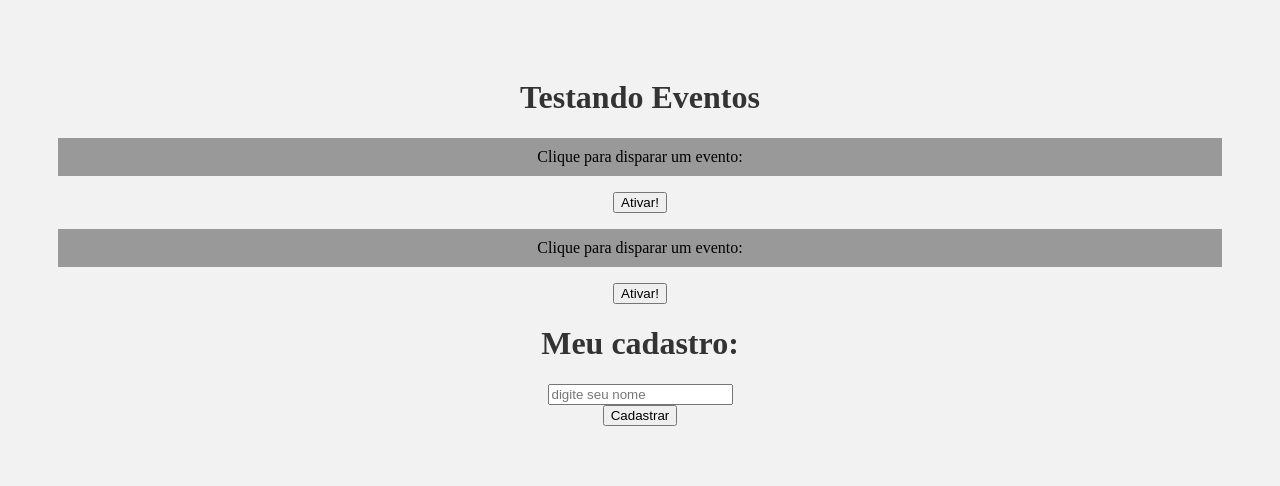
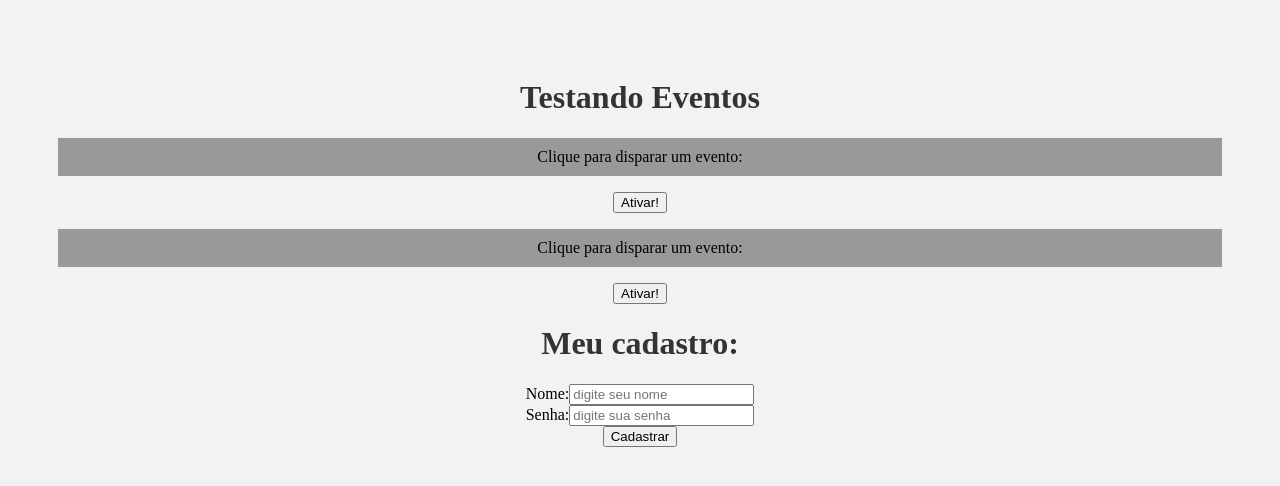
Before and after one commit to Xav86/curso-react-hora-de-codar, a React (Create React App) app in the folder meu-projeto/: page / in a window 1280 px wide. Shown: the top 486 px of the page. Built offline with nearby package versions, Linux system fonts and the light colour scheme.

Commit message:
vendo useState

```diff
--- a/meu-projeto/src/components/Form.js
+++ b/meu-projeto/src/components/Form.js
@@ -1,16 +1,26 @@
+import { useState } from "react"
+
 function Form() {
 
     function cadastrarUsuario(e) {
         e.preventDefault()
-        console.log("Cadastro realizado")
+        console.log(`Usuário ${name} foi cadastrado com a asenha: ${password}`)
     }
+
+    const [name, setName] = useState()
+    const [password, setPassword] = useState()
 
     return (
         <div>
             <h1>Meu cadastro: </h1>
             <form onSubmit={cadastrarUsuario}>
                 <div>
-                    <input type="text" placeholder="digite seu nome" />
+                    <label htmlFor="name">Nome:</label>
+                    <input id="name" name="name" type="text" placeholder="digite seu nome" onChange={(e) => setName(e.target.value)} />
+                </div>
+                <div>
+                    <label htmlFor="password">Senha:</label>
+                    <input id="password" name="password" type="password" placeholder="digite sua senha" onChange={(e) => setPassword(e.target.value)} />
                 </div>
                 <div>
                     <input type="submit" value="Cadastrar" />
```
